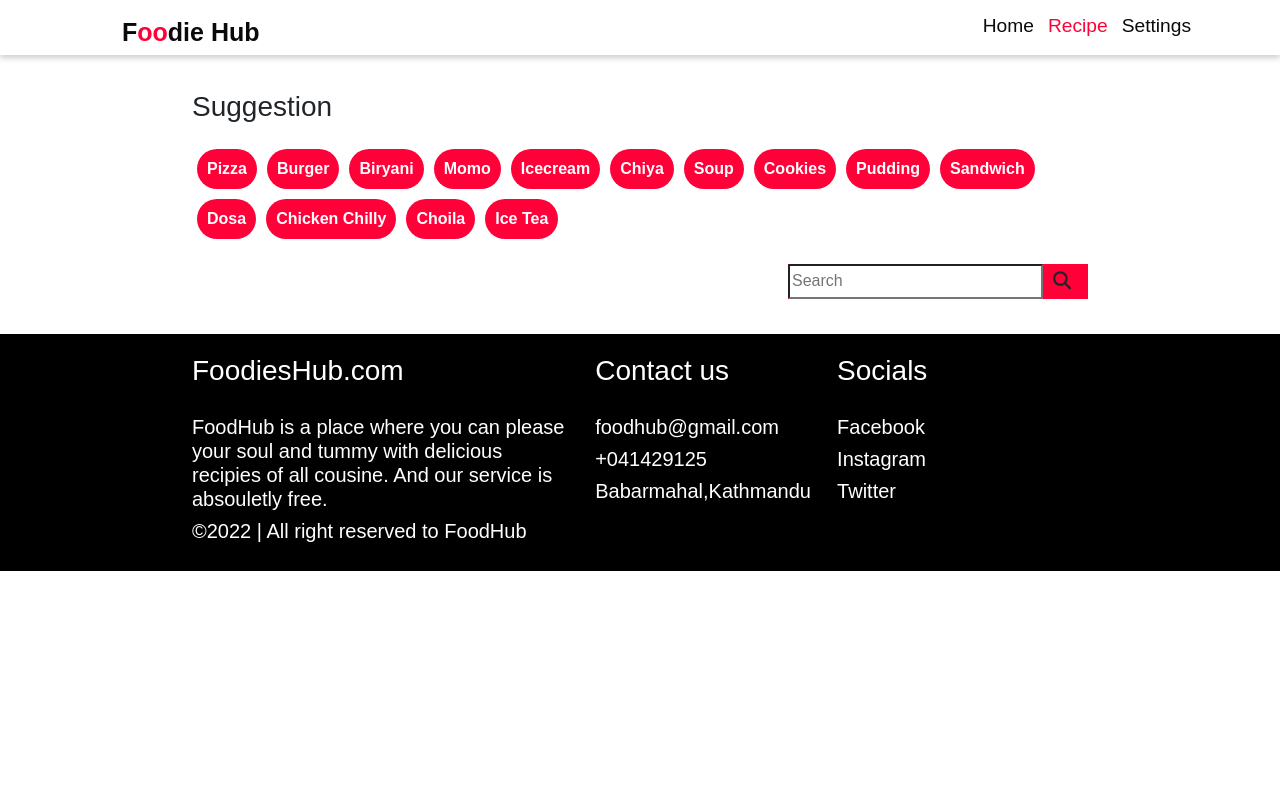
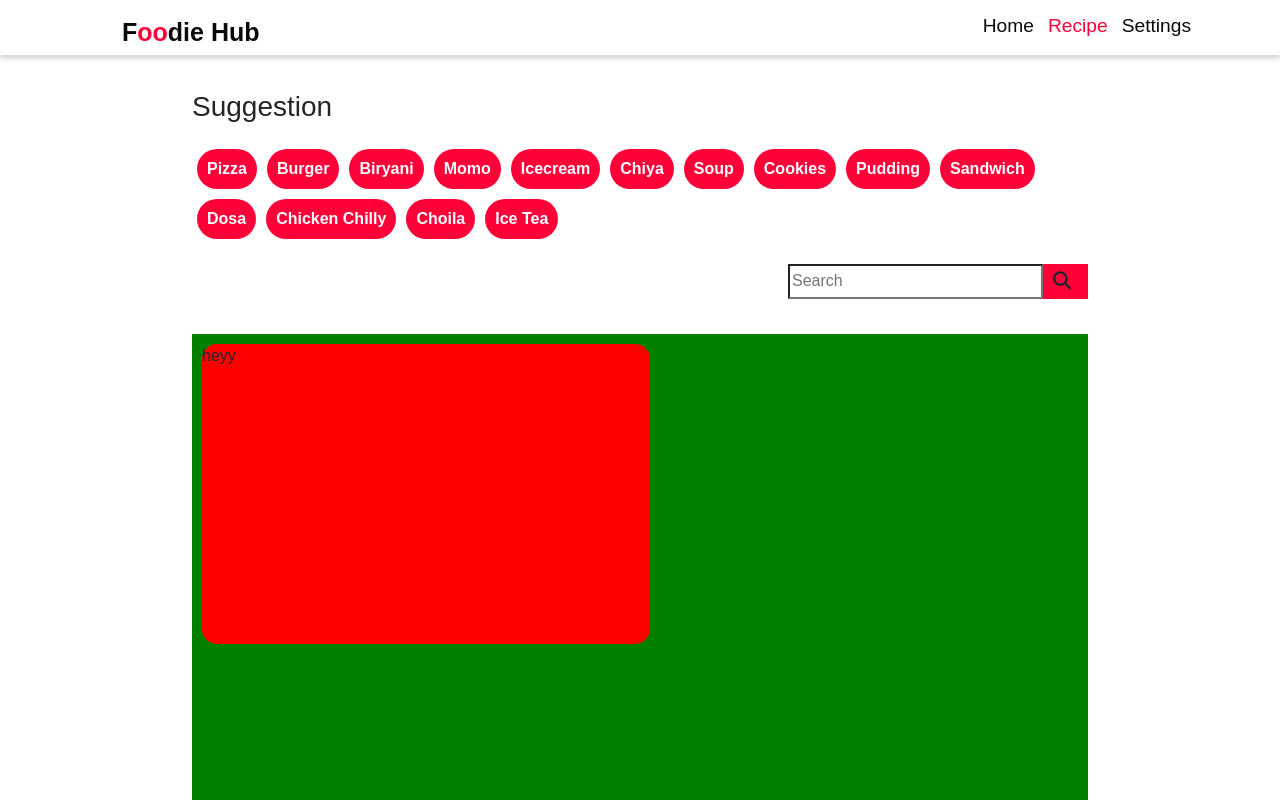
Before and after one commit to AshimSingh/Food-Recipe, a React (Create React App) app: page /recipe in a window 1280 px wide. Shown: the top 800 px of the page. Built offline with nearby package versions, Linux system fonts and the light colour scheme.

Commit message:
Recipe List

```diff
--- /dev/null
+++ b/src/components/recipeList.js
@@ -0,0 +1,19 @@
+import React from 'react'
+
+const RecipeList = () => {
+  return (
+    <div className='chefBox'>
+      <div className='recipeList'>
+        <RecipeBox/>
+      </div>
+    </div>
+  )
+}
+export default RecipeList
+const RecipeBox=()=>{
+    return(
+        <div className='recipeBox'>
+            heyy
+        </div>
+    )
+}
--- /dev/null
+++ b/src/components/recipeList.scss
@@ -0,0 +1,15 @@
+.recipeList{
+    background-color: green;
+    width: 70%;
+    height: 80vh;
+    display: flex;
+    flex-wrap: wrap;
+}
+.recipeBox{
+    width: 50%;
+    margin: 10px;
+    border-radius: 15px;
+    height: 300px;
+    min-width: 150px;
+    background-color: red;
+}
--- a/src/pages/Recipe.js
+++ b/src/pages/Recipe.js
@@ -1,8 +1,12 @@
 import React from 'react'
 import Suggestion from '../components/Suggestion'
+import RecipeList from '../components/recipeList'
 const Recipe = () => {
   return (
-    <Suggestion/>
+    <div>
+      <Suggestion/>
+      <RecipeList/>
+    </div>
   )
 }
 
--- a/src/styles/index.scss
+++ b/src/styles/index.scss
@@ -111,3 +111,4 @@
  @import "../components/chef.scss";
  @import "../components/footer.scss";
  @import "../components/suggestion.scss";
+ @import "../components/recipeList.scss";
```
